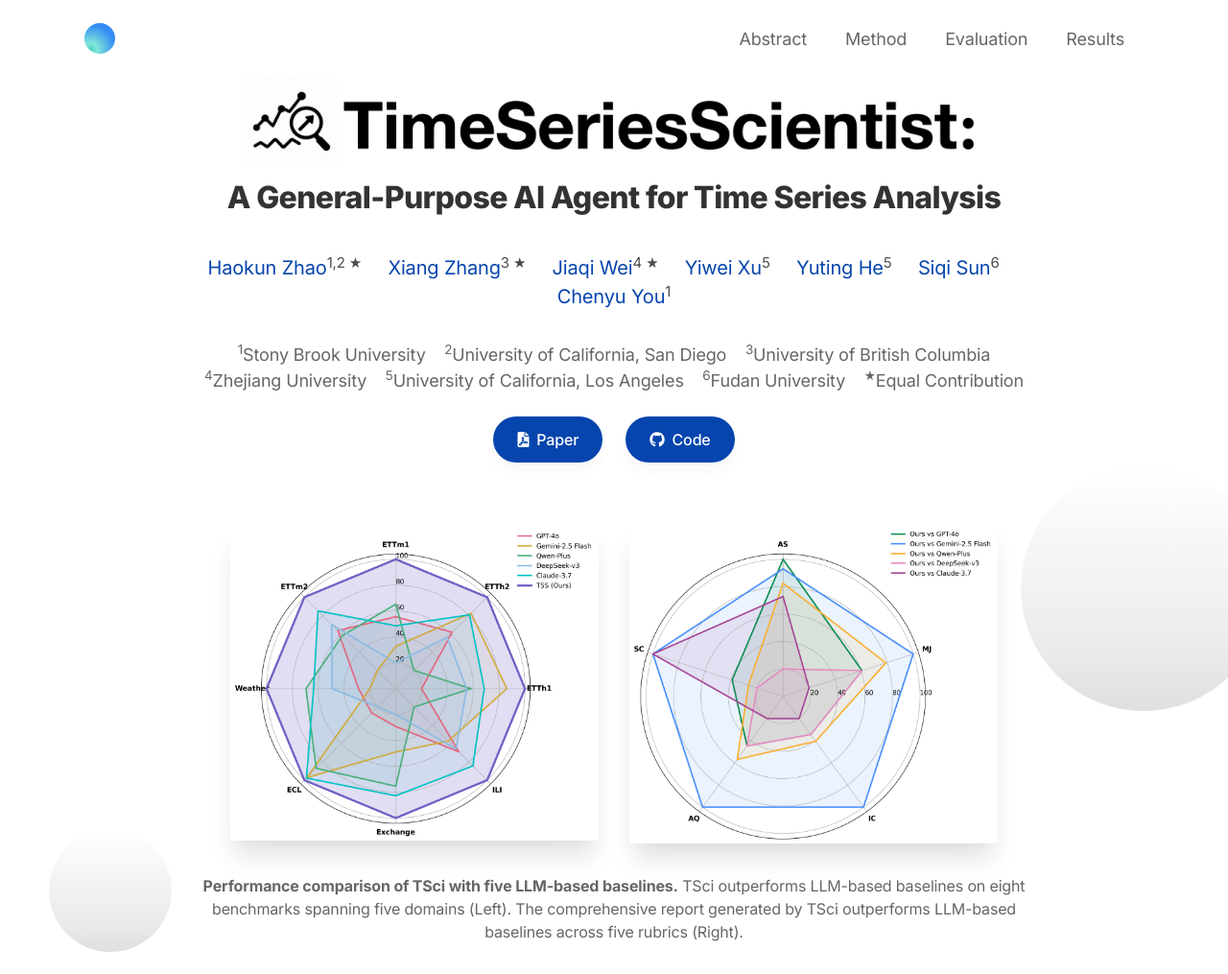
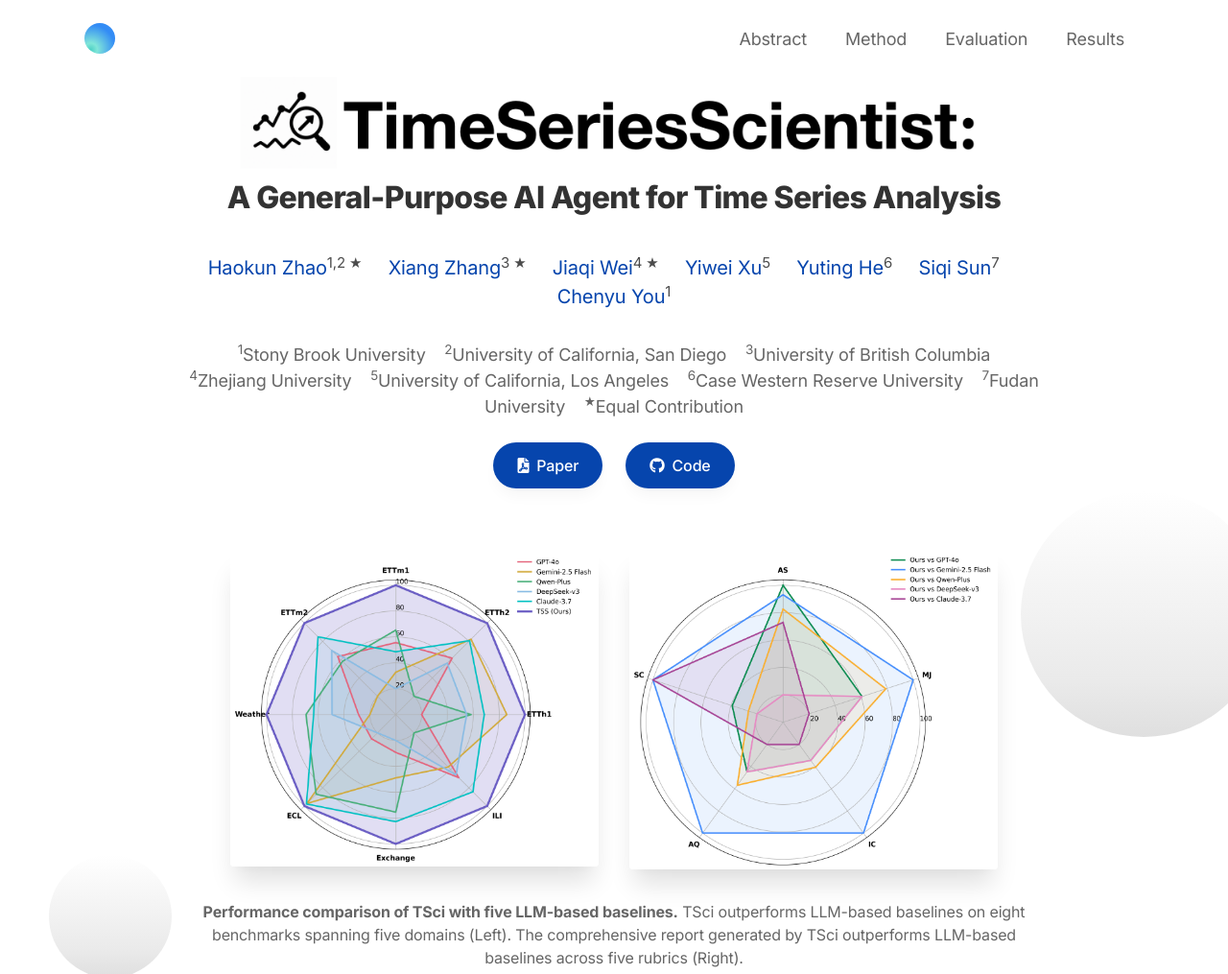
Before and after one commit to Y-Research-SBU/TimeSeriesScientist, a website: page index.html in a window 1280 px wide. Shown: the top 1015 px of the page at 96% size. Drawn offline with Linux system fonts and the light colour scheme; some icons are missing.

Commit message:
modify author

```diff
--- a/index.html
+++ b/index.html
@@ -181,13 +181,13 @@
                                         <a href="https://wyattz23.github.io" target="_blank" class="hover:underline transition-all duration-200" style="color: #0645ad;">Xiang Zhang</a><sup>3 ★</sup>&nbsp;&nbsp;&nbsp;&nbsp;
                                         <a href="https://upup-wei.github.io" target="_blank" class="hover:underline transition-all duration-200" style="color: #0645ad;">Jiaqi Wei</a><sup>4 ★</sup>&nbsp;&nbsp;&nbsp;&nbsp;
                                         <a href="#" class="hover:underline transition-all duration-200" style="color: #0645ad;">Yiwei Xu</a><sup>5</sup>&nbsp;&nbsp;&nbsp;&nbsp;
-                                        <a href="https://yutinghe-list.github.io" target="_blank" class="hover:underline transition-all duration-200" style="color: #0645ad;">Yuting He</a><sup>5</sup>&nbsp;&nbsp;&nbsp;&nbsp;
-                                        <a href="https://intersun.github.io" target="_blank" class="hover:underline transition-all duration-200" style="color: #0645ad;">Siqi Sun</a><sup>6</sup>&nbsp;&nbsp;&nbsp;&nbsp;
+                                        <a href="https://yutinghe-list.github.io" target="_blank" class="hover:underline transition-all duration-200" style="color: #0645ad;">Yuting He</a><sup>6</sup>&nbsp;&nbsp;&nbsp;&nbsp;
+                                        <a href="https://intersun.github.io" target="_blank" class="hover:underline transition-all duration-200" style="color: #0645ad;">Siqi Sun</a><sup>7</sup>&nbsp;&nbsp;&nbsp;&nbsp;
                                         <a href="https://chenyuyou.me" target="_blank" class="hover:underline transition-all duration-200" style="color: #0645ad;">Chenyu You</a><sup>1</sup>
                                     </p>
                                     <p class="text-lg text-gray-600">
                                         <sup>1</sup>Stony Brook University&nbsp;&nbsp;&nbsp;&nbsp;<sup>2</sup>University of California, San Diego&nbsp;&nbsp;&nbsp;&nbsp;<sup>3</sup>University of British Columbia<br>
-                                        <sup>4</sup>Zhejiang University&nbsp;&nbsp;&nbsp;&nbsp;<sup>5</sup>University of California, Los Angeles&nbsp;&nbsp;&nbsp;&nbsp;<sup>6</sup>Fudan University&nbsp;&nbsp;&nbsp;&nbsp;<sup>★</sup>Equal Contribution
+                                        <sup>4</sup>Zhejiang University&nbsp;&nbsp;&nbsp;&nbsp;<sup>5</sup>University of California, Los Angeles&nbsp;&nbsp;&nbsp;&nbsp;<sup>6</sup>Case Western Reserve University&nbsp;&nbsp;&nbsp;&nbsp;<sup>7</sup>Fudan University&nbsp;&nbsp;&nbsp;&nbsp;<sup>★</sup>Equal Contribution
                                     </p>
                                 </div>
                                 <div class="flex flex-wrap justify-center gap-4 md:gap-6" data-aos="zoom-y-out" data-aos-delay="300">
```
